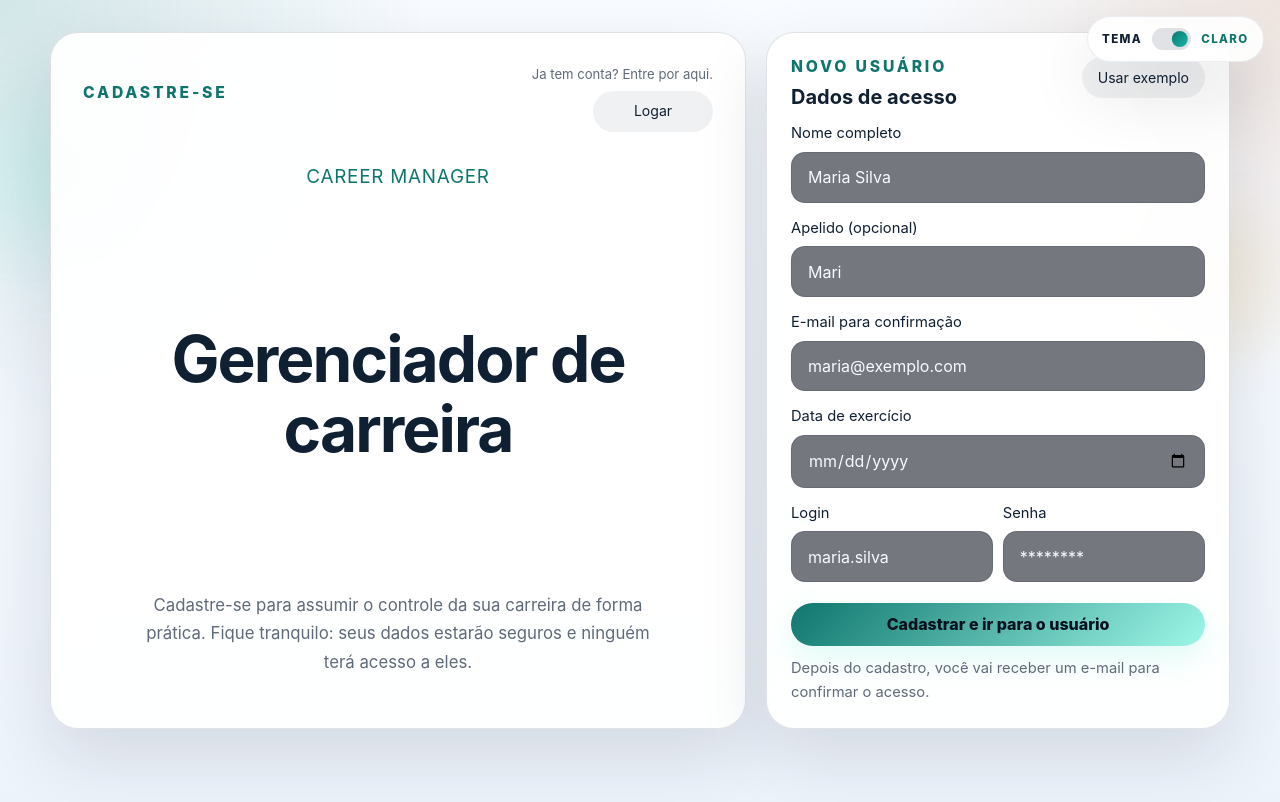
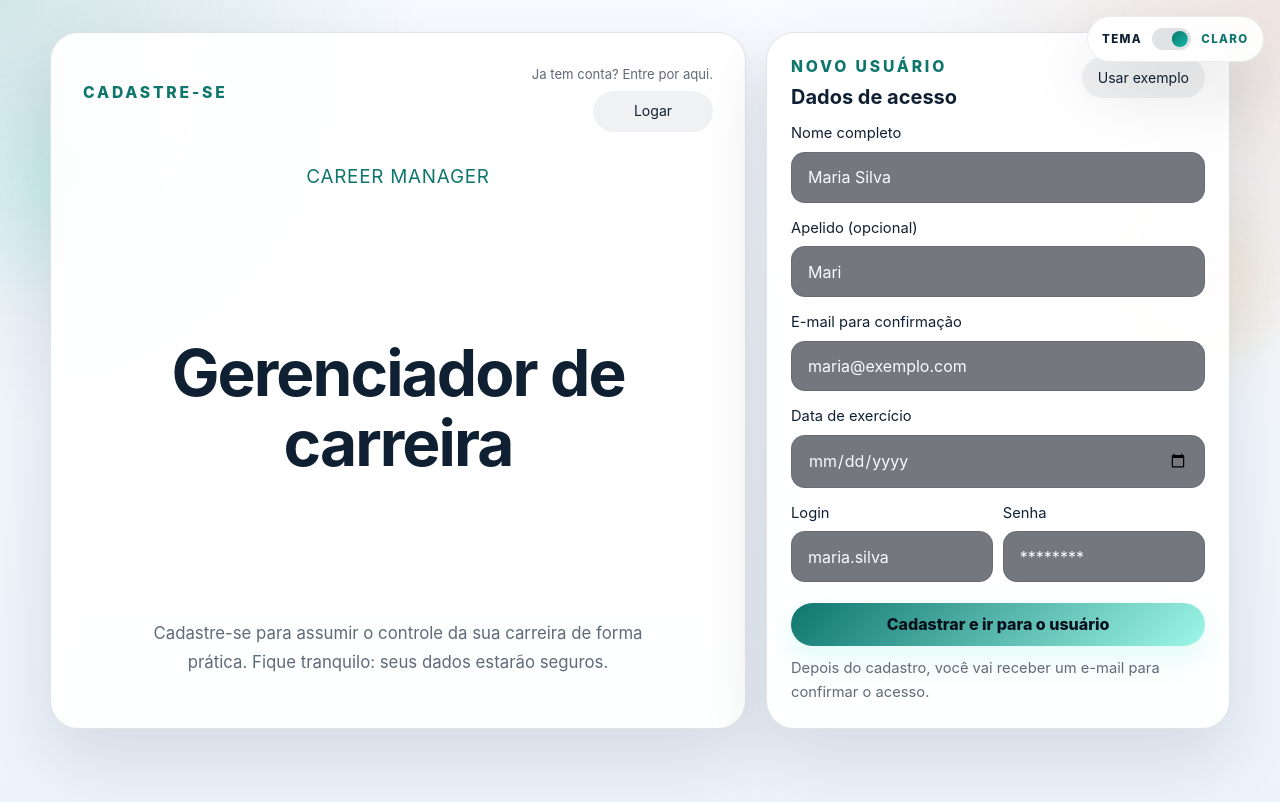
Before and after one commit to nathaliareiss/Gestaodecarreira, a Next.js app in the folder frontend/: page / in a window 1280 px wide. Shown: the top 802 px of the page. Built offline with nearby package versions, Linux system fonts and the light colour scheme.

Commit message:
feat: simplifica mensagem de segurança na tela de registro

```diff
--- a/frontend/features/usuario/view/usuario-hero-section.tsx
+++ b/frontend/features/usuario/view/usuario-hero-section.tsx
@@ -21,7 +21,7 @@ export function UsuarioHeroSection() {
         </h1>
         <p className="hero-text hero-text--centered">
           Cadastre-se para assumir o controle da sua carreira de forma prática. Fique
-          tranquilo: seus dados estarão seguros e ninguém terá acesso a eles.
+          tranquilo: seus dados estarão seguros.
         </p>
       </div>
     </div>
```
